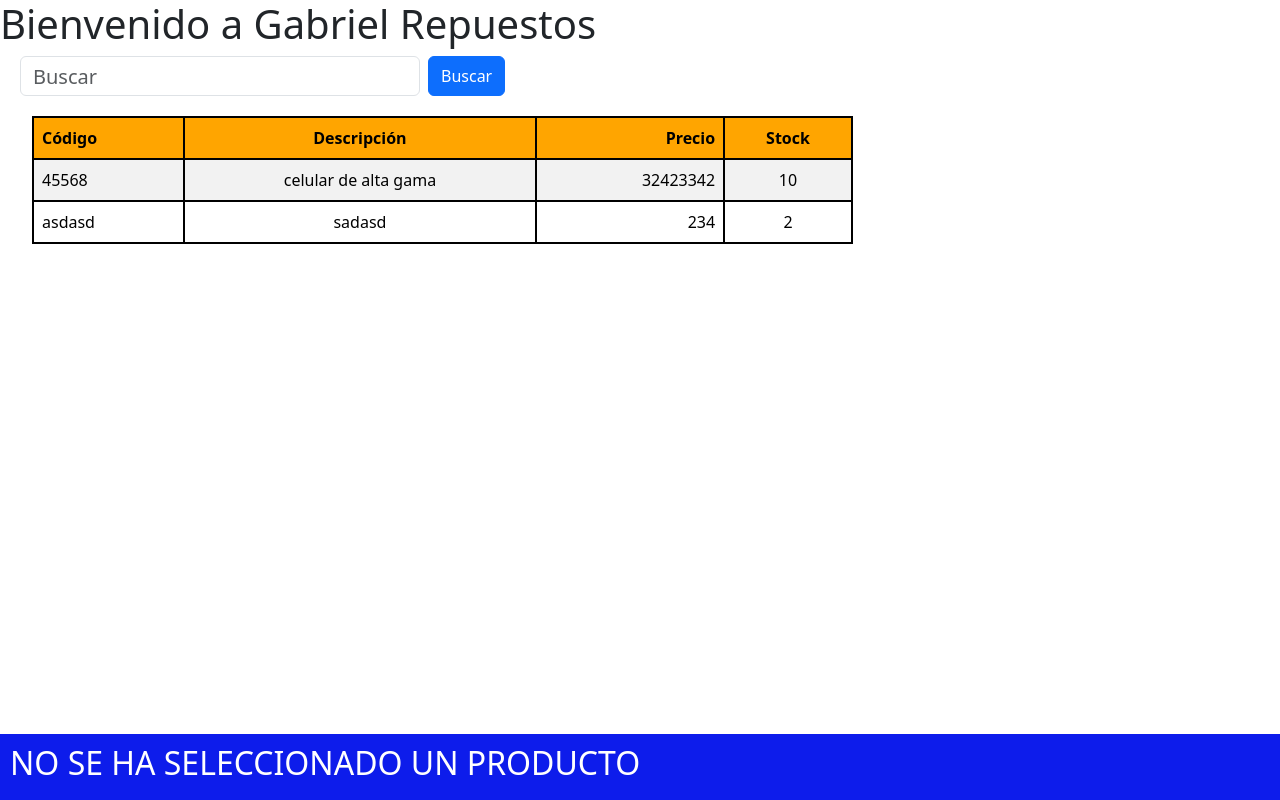
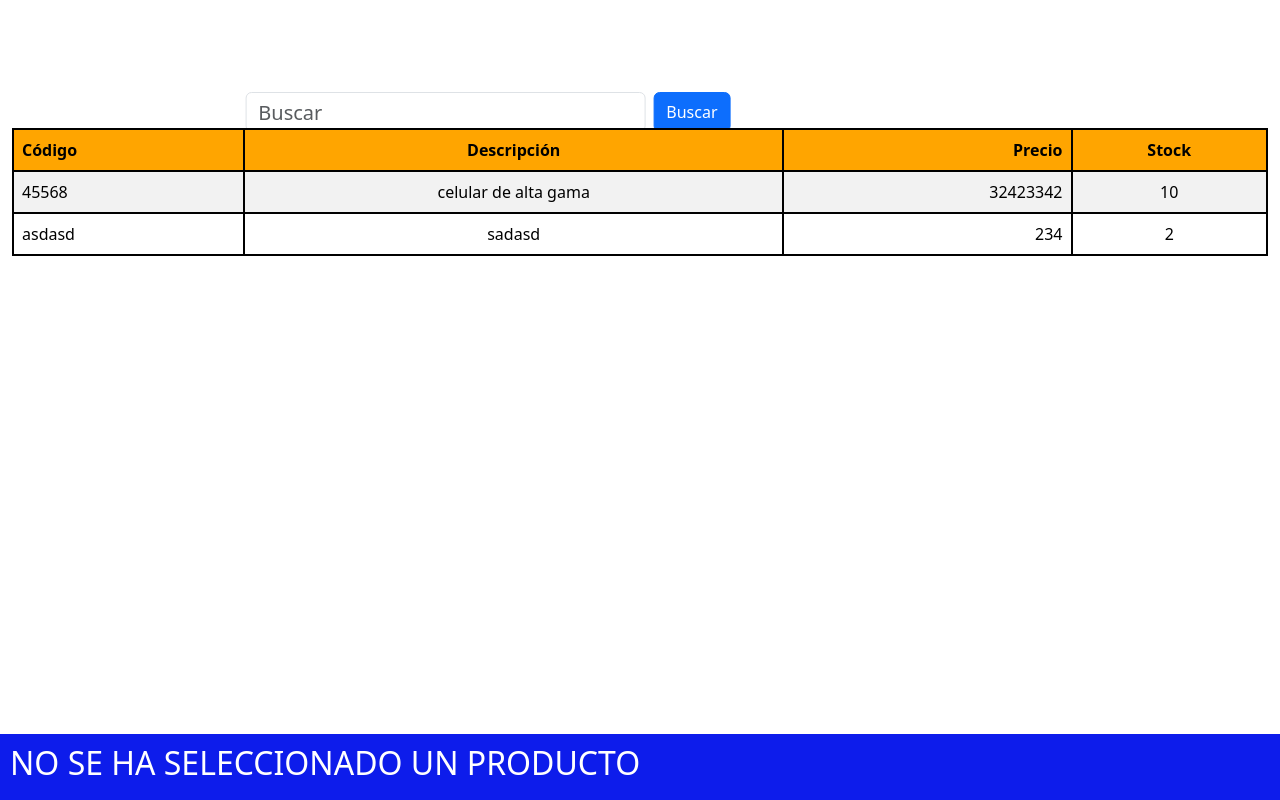
Before and after one commit to Ramiro-Romano/Gabriel-Repuestos, a React (Create React App) app: page / in a window 1280 px wide. Built offline with nearby package versions, Linux system fonts and the light colour scheme; data requests are answered from the project's data file.

Commit message:
se movió de lugar grilla y buscador y se agregó gabriel repuestos

```diff
--- a/src/Components/Buscador/Buscador.css
+++ b/src/Components/Buscador/Buscador.css
@@ -1,3 +1,18 @@
+/* Buscador.css */
+
+.buscador-container {
+    width: 66%;
+    margin-left: 20px;
+    position: absolute;
+    left: 50.6%;
+    top: 14%;
+    transform: translate(-50%, -50%);
+    text-align: left;
+    margin-bottom: 20px;
+  }
+
+
+
 .d-flex .form-control {
     width: 350px;
     font-size: 18px;
--- a/src/Components/Buscador/Buscador.jsx
+++ b/src/Components/Buscador/Buscador.jsx
@@ -17,7 +17,7 @@ function Buscador({ onSearch }) {
   };
 
   return (
-    <div className="search-container" style={{ textAlign: 'left', marginBottom: '20px', marginLeft: '20px' }}>
+    <div className="buscador-container">
       <Form className="d-flex">
         <Form.Control
           type="search"
--- a/src/Components/Grilla/Grilla.css
+++ b/src/Components/Grilla/Grilla.css
@@ -0,0 +1,12 @@
+/* Grilla.css */
+
+.grilla-container {
+    width: 66%;
+    margin-left: 20px;
+    position: absolute;
+    left: 50%;
+    top: 25%;
+    transform: translate(-50%, -50%);
+  }
+
+  /* Puedes agregar más estilos según sea necesario */
--- a/src/Components/Grilla/Grilla.jsx
+++ b/src/Components/Grilla/Grilla.jsx
@@ -1,6 +1,7 @@
 import React, { useContext } from 'react';
 import { Table, Container } from 'react-bootstrap';
 import { DatosContext } from '../../context/DatosContext'; // Importa el contexto
+import '../Grilla/Grilla.css'
 
 const Grilla = ({ productos }) => {
   const { actualizarProductoSeleccionado } = useContext(DatosContext); // Obtiene la función del contexto para actualizar el producto seleccionado
@@ -10,7 +11,7 @@ const Grilla = ({ productos }) => {
   };
 
   return (
-    <Container fluid style={{ width: '66%', marginLeft: '20px' }}>
+    <Container fluid className="grilla-container">
       <Table striped bordered hover style={{ width: '100%' }}>
         <thead>
           <tr>
--- a/src/Components/Inferior/Inferior.jsx
+++ b/src/Components/Inferior/Inferior.jsx
@@ -72,11 +72,16 @@ const Inferior = () => {
               </div>
             </div>
           </div>
+
+          <div className="center-text">
+            <h1>Gabriel Repuestos</h1>
+          </div>
         </div>
       ) : (
         <h2 className='NoProduct'>NO SE HA SELECCIONADO UN PRODUCTO</h2>
       )}
     </div>
+
   );
 };
 
--- a/src/Home/GrillaYBuscador.jsx
+++ b/src/Home/GrillaYBuscador.jsx
@@ -31,7 +31,6 @@ const GrillaYBuscador = () => {
 
   return (
     <div>
-      <h1>Bienvenido a Gabriel Repuestos</h1>
       <Buscador onSearch={handleSearch} />
       <Grilla productos={productos} onRowClick={handleClickFila} />
     </div>
```
